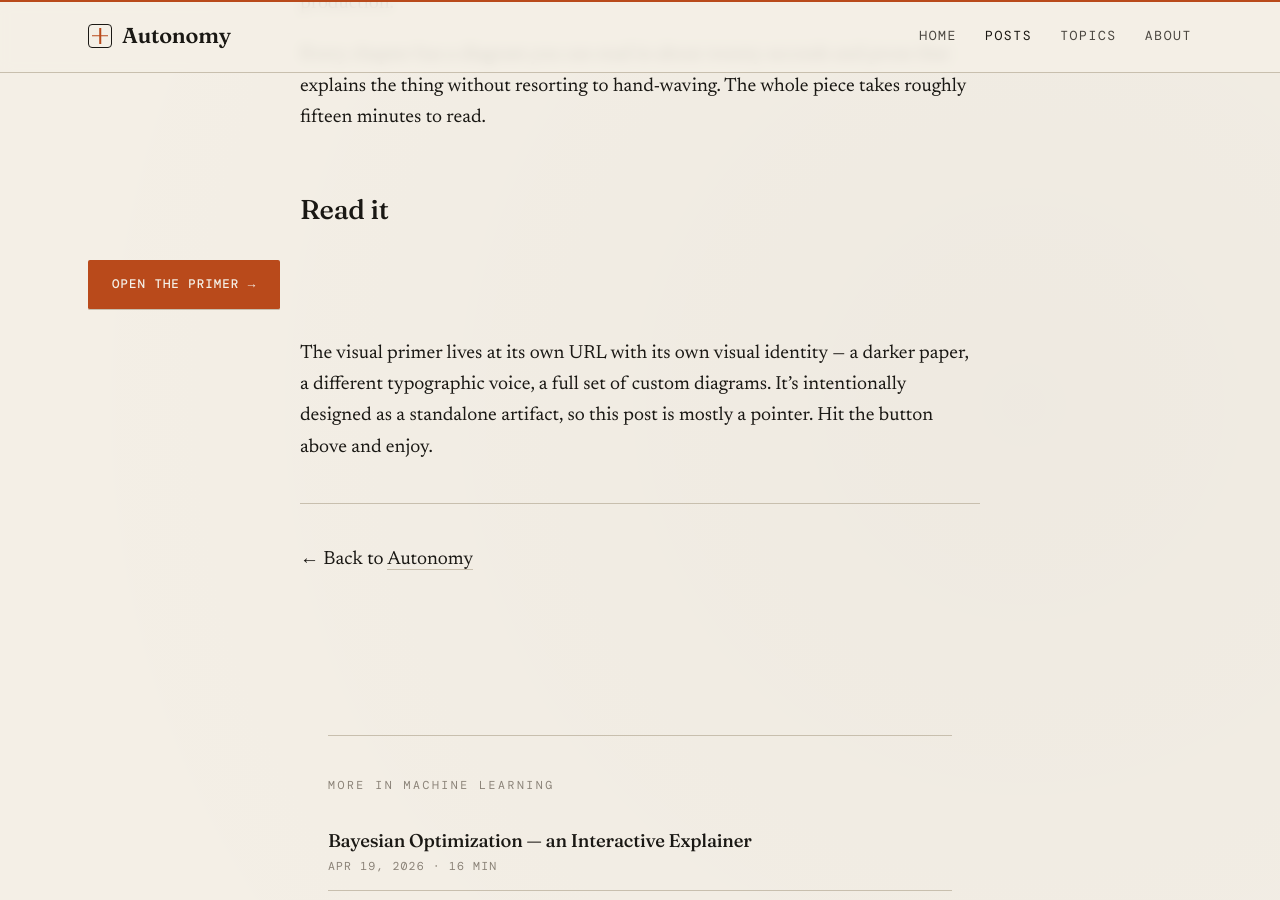
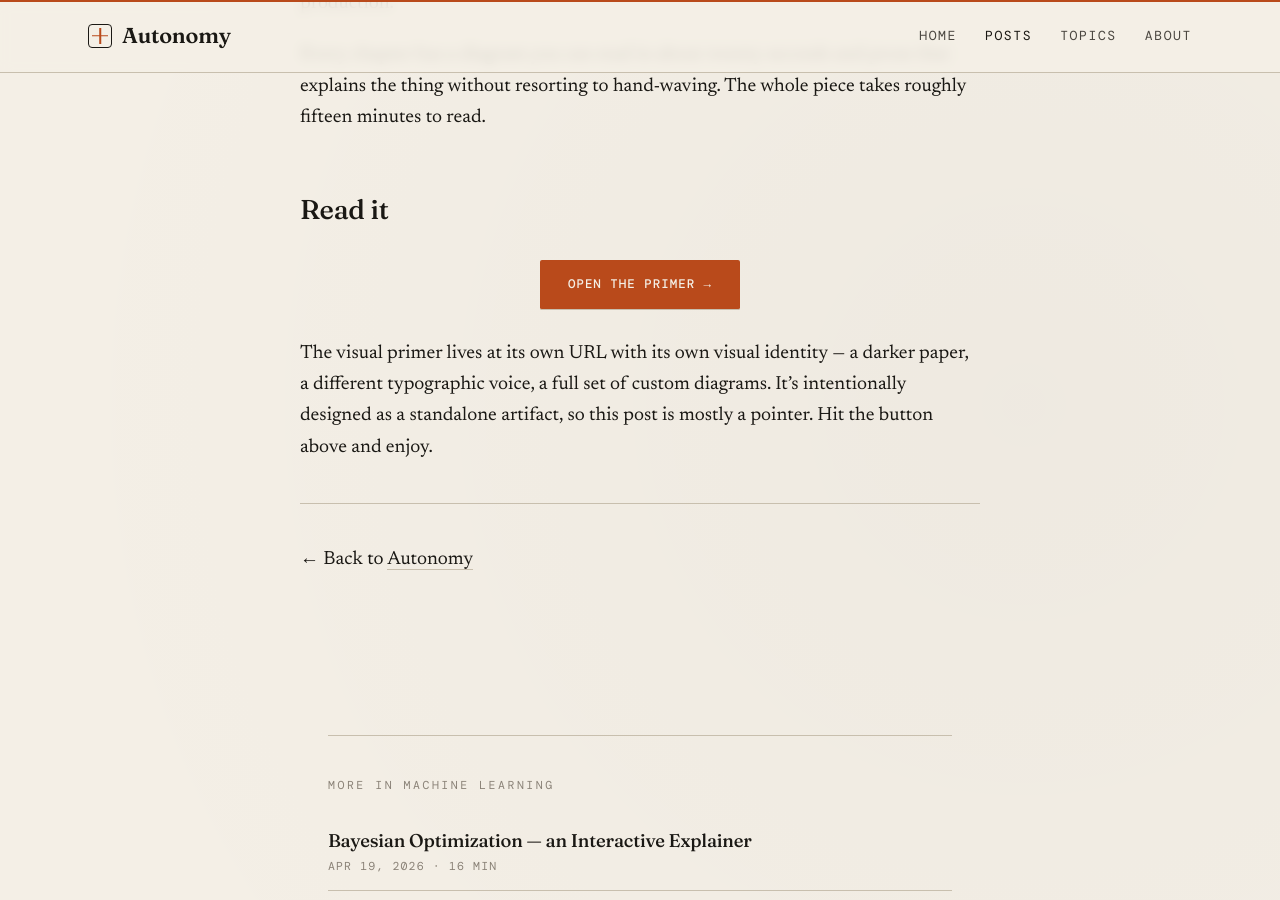
Before and after one commit to majid-mazouchi/autonomy, a Jekyll site: the page built from _posts/2026-04-22-twenty-two-ideas-visual-primer.md, in a window 1280 px wide and 900 px high, scrolled down 1570 px. Built offline with Jekyll 4.4.1, drawn with Linux system fonts in a browser that asks for light colours.

Commit message:
Center 'Open the primer' button in content column

```diff
--- a/_posts/2026-04-22-twenty-two-ideas-visual-primer.md
+++ b/_posts/2026-04-22-twenty-two-ideas-visual-primer.md
@@ -28,12 +28,12 @@ Every chapter has a diagram you can read in about twenty seconds and prose that
 
 ## Read it
 
-<p style="margin: 28px 0;">
+<div style="margin: 28px 0; text-align: center;">
   <a href="{{ '/assets/posts/twenty-two-ideas.html' | relative_url }}"
-     style="display: inline-block; padding: 14px 24px; background: var(--accent); color: var(--paper); font-family: var(--f-ui); font-size: .78rem; letter-spacing: .08em; text-transform: uppercase; text-decoration: none; border-radius: 2px; font-weight: 500;">
+     style="display: inline-block; padding: 14px 28px; background: var(--accent); color: var(--paper); font-family: var(--f-ui); font-size: .78rem; letter-spacing: .08em; text-transform: uppercase; text-decoration: none; border-radius: 2px; font-weight: 500;">
     Open the primer →
   </a>
-</p>
+</div>
 
 The visual primer lives at its own URL with its own visual identity — a darker paper, a different typographic voice, a full set of custom diagrams. It's intentionally designed as a standalone artifact, so this post is mostly a pointer. Hit the button above and enjoy.
 
```
